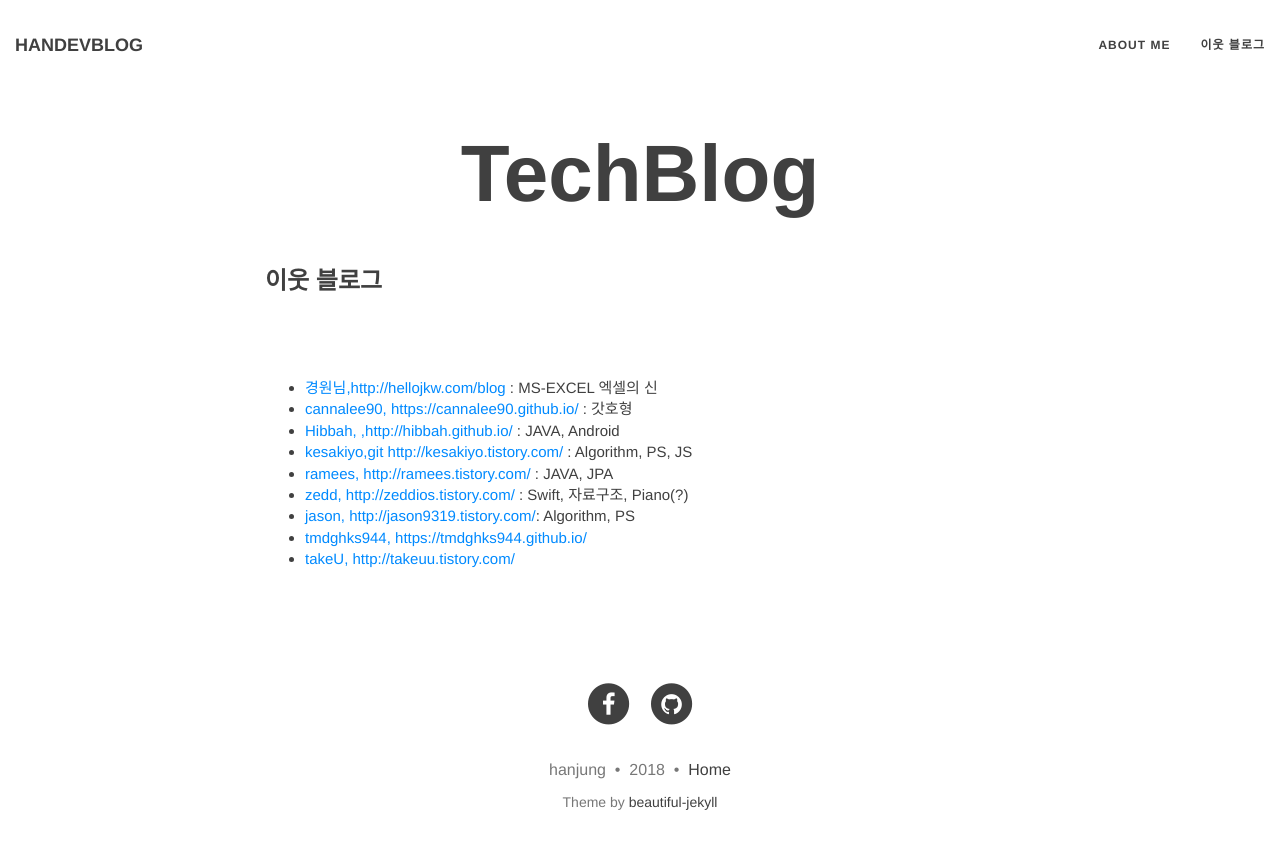
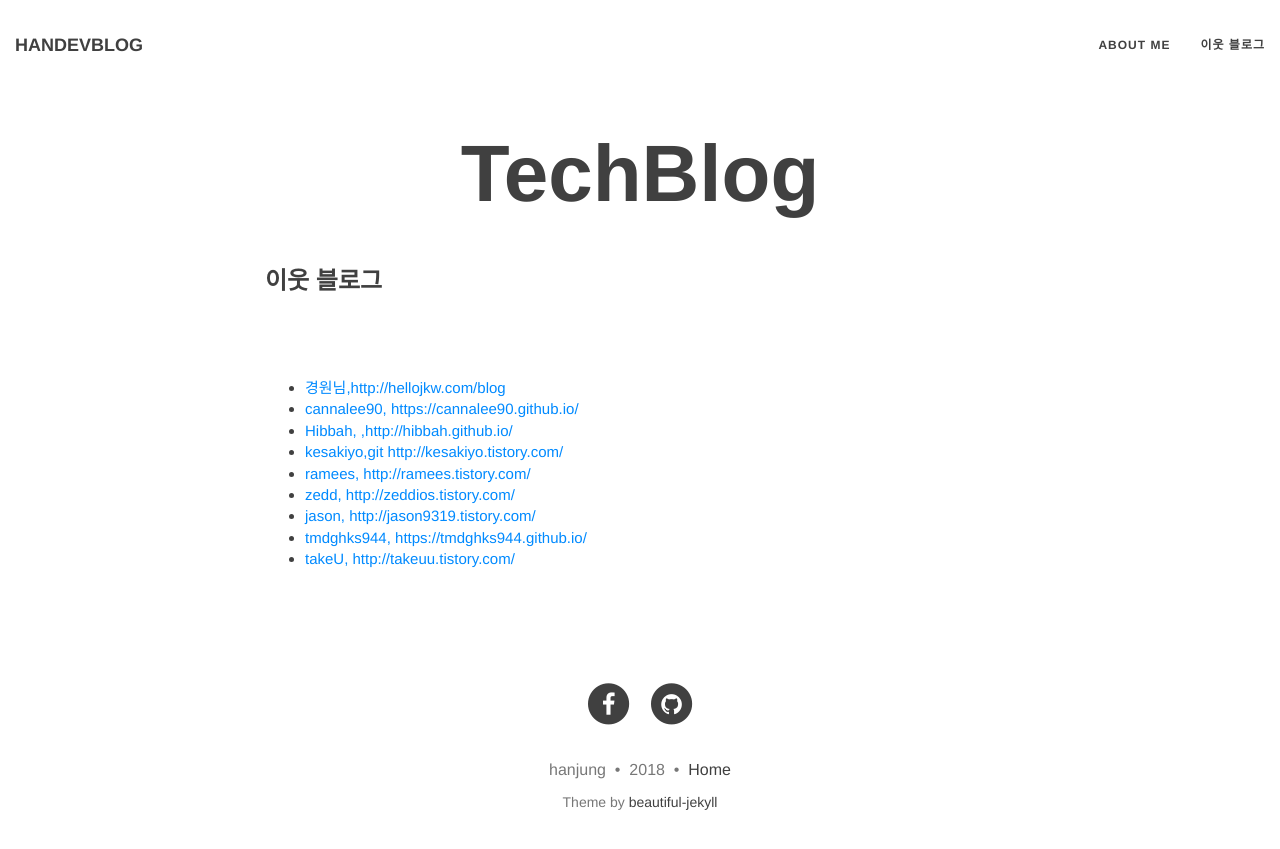
Before and after one commit to hanjungv/hanjungv.github.io, a Jekyll site: the page built from techblog.md, in a window 1280 px wide. Shown: the top 849 px of the page. Built offline with Jekyll 4.4.1, drawn with Linux system fonts in a browser that asks for light colours; nearby versions of some CDN libraries.

Commit message:
update aboutme, change tech blog

```diff
--- a/techblog.md
+++ b/techblog.md
@@ -6,12 +6,12 @@ title: TechBlog
 ### 이웃 블로그
 <br/>
 
-* [경원님,http://hellojkw.com/blog](http://hellojkw.com/blog) : MS-EXCEL 엑셀의 신
-* [cannalee90, https://cannalee90.github.io/](https://cannalee90.github.io/) : 갓호형
-* [Hibbah, ,http://hibbah.github.io/](http://hibbah.github.io/) : JAVA, Android
-* [kesakiyo,git http://kesakiyo.tistory.com/](http://kesakiyo.tistory.com/) : Algorithm, PS, JS
-* [ramees, http://ramees.tistory.com/](http://ramees.tistory.com/) : JAVA, JPA
-* [zedd, http://zeddios.tistory.com/](http://zeddios.tistory.com/) : Swift, 자료구조, Piano(?)
-* [jason, http://jason9319.tistory.com/](http://jason9319.tistory.com/): Algorithm, PS
+* [경원님,http://hellojkw.com/blog](http://hellojkw.com/blog)
+* [cannalee90, https://cannalee90.github.io/](https://cannalee90.github.io/)
+* [Hibbah, ,http://hibbah.github.io/](http://hibbah.github.io/)
+* [kesakiyo,git http://kesakiyo.tistory.com/](http://kesakiyo.tistory.com/)
+* [ramees, http://ramees.tistory.com/](http://ramees.tistory.com/)
+* [zedd, http://zeddios.tistory.com/](http://zeddios.tistory.com/)
+* [jason, http://jason9319.tistory.com/](http://jason9319.tistory.com/)
 * [tmdghks944, https://tmdghks944.github.io/](https://tmdghks944.github.io/)
 * [takeU, http://takeuu.tistory.com/](http://takeuu.tistory.com/)
```
Also changed, not shown: aboutme.md (+4 -5 lines).
